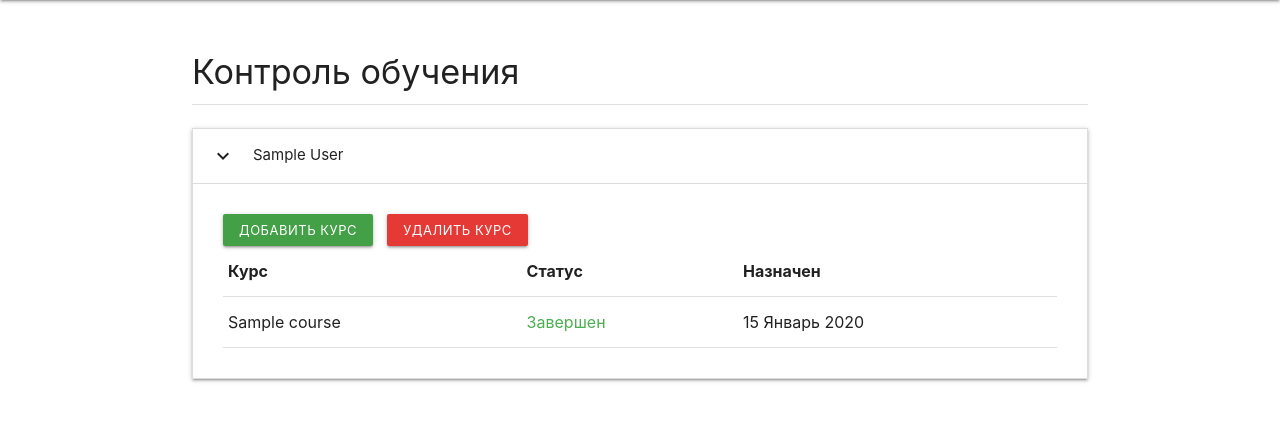
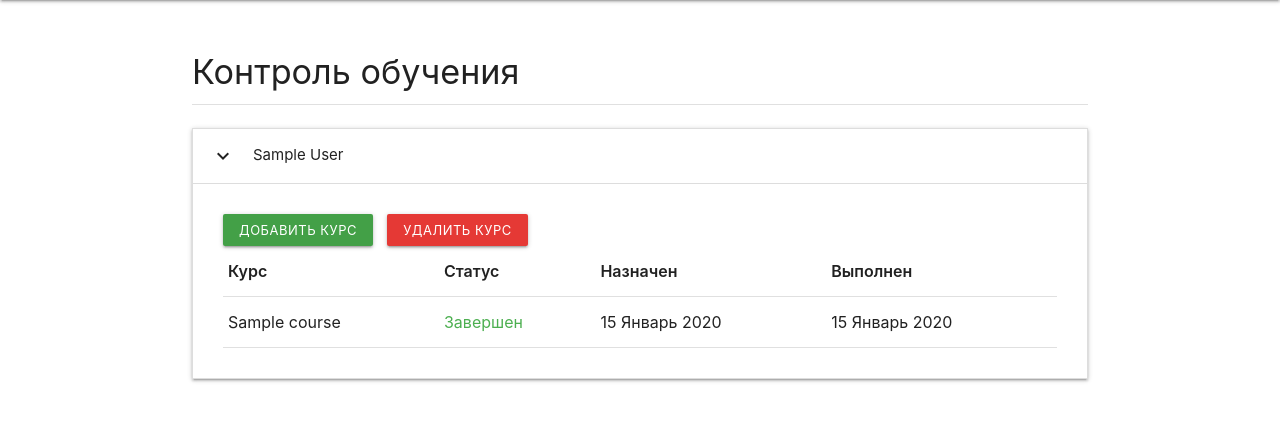
Before and after one commit to aslbnv/educon, a Django app: template education_portal/education_portal/templates/learningcontrol/learningcontrol.html in a window 1280 px wide, after a click that opens the changed part. Shown: the part 64-485 px from the top of the page. Run offline with Django 3.2, Linux system fonts and the light colour scheme; the template is opened without the code that fills it: values that come from a table or form of the project are taken from there, others are empty; a user stored in the database is signed in; tables that the repository leaves empty hold one stand-in row (values such as "Sample post"); some libraries are stand-ins or nearby versions.

Commit message:
templates minor fix

```diff
--- a/education_portal/education_portal/templates/learningcontrol/learningcontrol.html
+++ b/education_portal/education_portal/templates/learningcontrol/learningcontrol.html
@@ -28,9 +28,10 @@
             <table class="highlight">
                 <thead>
                     <tr>
-                        <th>Курс</th>
-                        <th>Статус</th>
-                        <th>Назначен</th>
+                        <th style="font-weight: 600;">Курс</th>
+                        <th style="font-weight: 600;">Статус</th>
+                        <th style="font-weight: 600;">Назначен</th>
+                        <th style="font-weight: 600;">Выполнен</th>
                     </tr>
                 </thead>
                 <tbody>
@@ -50,6 +51,7 @@
                         <td>{{ ac.date_added|date }}</td>
                         <!-- with hours and minutes -->
                         <!-- <td>{{ ac.date_added }}</td> -->
+                        <td>{{ ac.completion_date|date }}</td>
                     </tr>
                     {% endfor %}
                 </tbody>
--- a/education_portal/education_portal/templates/quiz/newquiz.html
+++ b/education_portal/education_portal/templates/quiz/newquiz.html
@@ -28,7 +28,7 @@
 
             <div class="field">
                 <p class="control">
-                    <button type="submit" value="login" class="btn hoverable waves-effect waves-light blue darken-4">
+                    <button type="submit" value="login" class="btn green darken-1">
                         Сохранить
                     </button>
                 </p>
```
